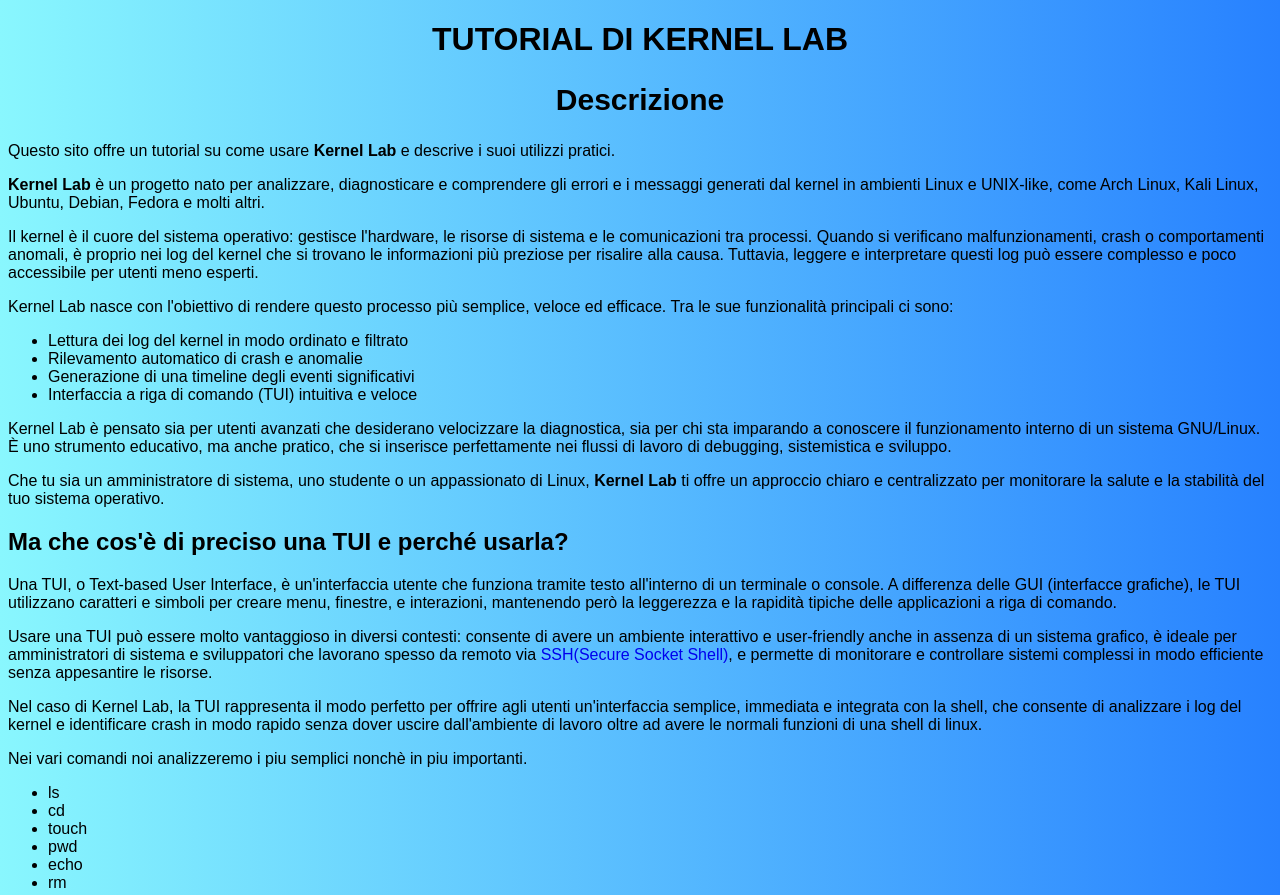
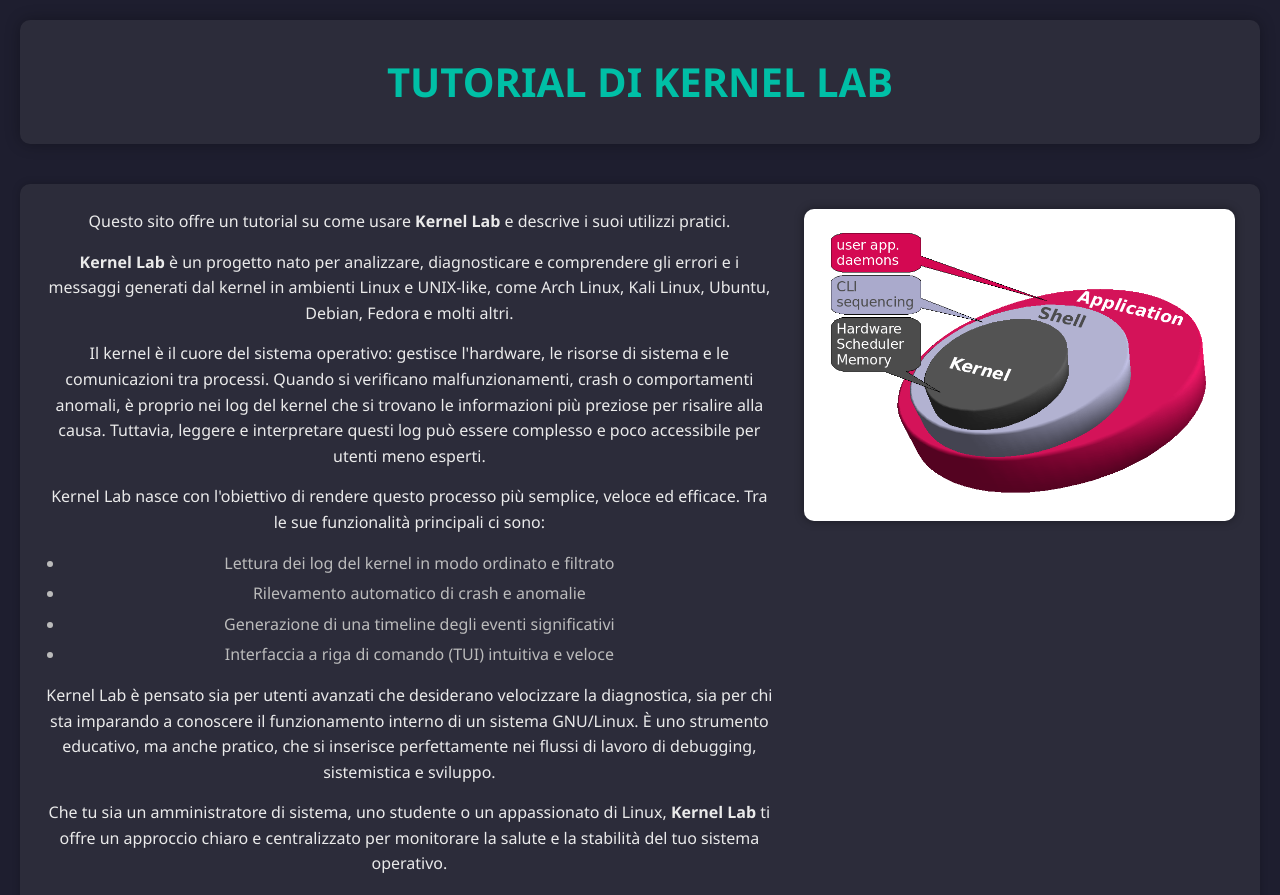
Before and after one commit to Chara2132/KernelLab, a plain HTML site: page ui/web/index.html in a window 1280 px wide. Shown: the top 895 px of the page. Drawn offline with Linux system fonts and the light colour scheme.

Commit message:
Continuato index.html

```diff
--- a/ui/web/index.html
+++ b/ui/web/index.html
@@ -13,8 +13,8 @@
     <header>
         <h1>TUTORIAL DI KERNEL LAB</h1>
     </header>
-    <article>
-        <h1>Descrizione</h1>
+    <article class="two-column">
+        <div class="text-content">
             <p>
                 Questo sito offre un tutorial su come usare <strong>Kernel Lab</strong> e descrive i suoi utilizzi pratici.
             </p>
@@ -49,8 +49,13 @@
                     Lab</strong> ti offre un approccio chiaro e centralizzato per monitorare la salute e la stabilità del
                 tuo sistema operativo.
             </p>
+        </div>
 
+        <div class="image-container">
+            <img src="./utils/linux-kernel.png" alt="Schema Kernel Linux">
+        </div>
     </article>
+
     <article>
         <h2>Ma che cos'è di preciso una TUI e perché usarla?</h2>
         <p>Una TUI, o Text-based User Interface, è un'interfaccia utente che funziona tramite testo all'interno di un
--- a/ui/web/style.css
+++ b/ui/web/style.css
@@ -1,22 +1,129 @@
-html{
-    font-family: sans-serif;
-    background: #89f7fe;
-    background: linear-gradient(90deg, #89f7fe, #2781ff);
+* {
+    margin: 0;
+    padding: 0;
+    box-sizing: border-box;
 }
-header{
+
+:root {
+    --bg-color: #1e1e2f;
+    --text-color: #eaeaea;
+    --accent-color: #00bfa6;
+    --heading-color: #ffffff;
+    --subtle-text: #bbbbbb;
+    --card-bg: #2c2c3a;
+}
+
+body {
+    font-family: 'Segoe UI', Tahoma, Geneva, Verdana, sans-serif;
+    background-color: var(--bg-color);
+    color: var(--text-color);
+    line-height: 1.6;
+    padding: 20px;
+}
+
+header {
+    background-color: var(--card-bg);
+    padding: 30px;
+    border-radius: 10px;
     text-align: center;
+    margin-bottom: 40px;
+    box-shadow: 0 0 15px rgba(0, 0, 0, 0.3);
 }
-article h1{
-    font-size: 30px;
-    text-align: center;
+
+header h1 {
+    color: var(--accent-color);
+    font-size: 2.5rem;
 }
-p{
-    background: none;
-    text-align: left;
+
+article {
+    display: flex;
+    background-color: var(--card-bg);
+    padding: 25px;
+    margin-bottom: 30px;
+    border-radius: 10px;
+    box-shadow: 0 0 8px rgba(0, 0, 0, 0.2);
 }
-a{
+
+article h1,
+article h2 {
+    color: var(--heading-color);
+    margin-bottom: 15px;
+}
+
+article h1 {
+    font-size: 1.8rem;
+}
+
+article h2 {
+    font-size: 1.5rem;
+}
+
+article p {
+    margin-bottom: 15px;
+    font-size: 1rem;
+    color: var(--text-color);
+    align-items: center;
+}
+
+article ul {
+    padding-left: 20px;
+    margin-bottom: 15px;
+}
+
+article ul li {
+    margin-bottom: 5px;
+    color: var(--subtle-text);
+    font-size: 1rem;
+}
+
+a {
+    color: var(--accent-color);
     text-decoration: none;
 }
-a:hover{
-    text-decoration:underline;
+
+a:hover {
+    text-decoration: underline;
 }
+
+main {
+    margin-top: 20px;
+}
+
+@media (max-width: 768px) {
+    body {
+        padding: 10px;
+    }
+
+    header h1 {
+        font-size: 2rem;
+    }
+
+    article {
+        padding: 15px;
+    }
+}
+article.two-column {
+    text-align: center;
+    display: flex;
+    gap: 30px;
+    align-items: flex-start;
+    flex-wrap: wrap;
+}
+
+.text-content {
+    flex: 1 1 60%;
+}
+
+.image-container {
+    flex: 1 1 35%;
+    display: flex;
+    justify-content: center;
+    align-items: center;
+}
+
+.image-container img {
+    max-width: 100%;
+    height: auto;
+    border-radius: 10px;
+    box-shadow: 0 0 10px rgba(0, 0, 0, 0.4);
+}
```
Also changed, not shown: ui/web/utils/linux-kernel.png (added). Lines whose indentation alone changed are shown as unchanged.
